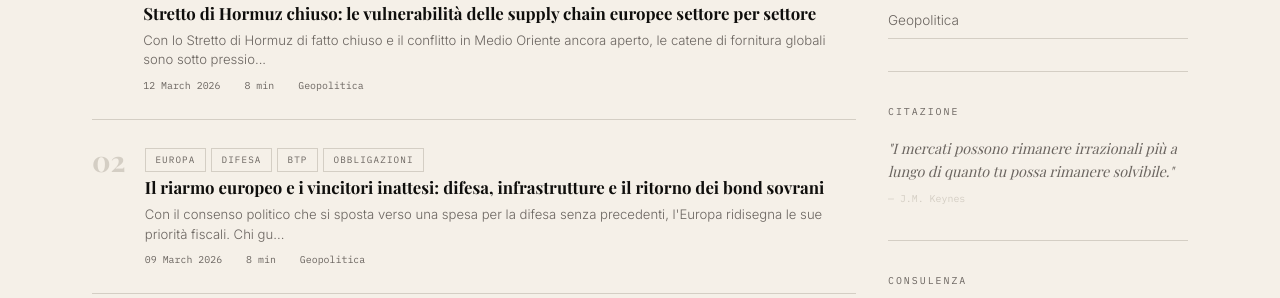
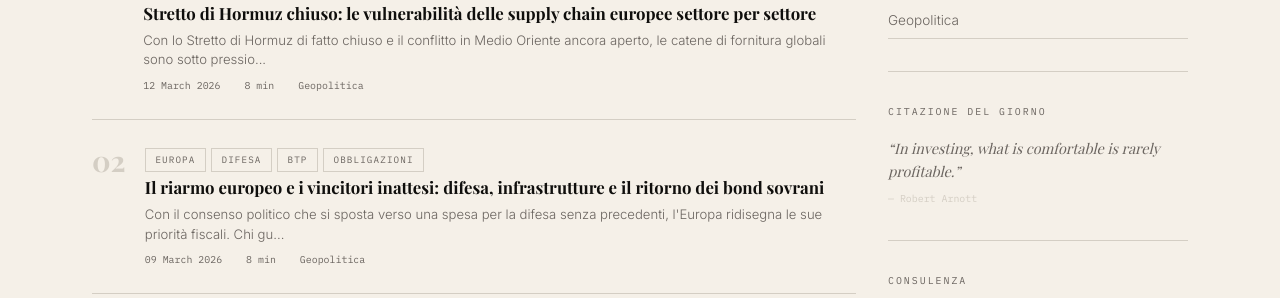
Before and after one commit to martellialessandro/martellialessandro.github.io, a Jekyll site: the page built from index.html, in a window 1280 px wide. Shown: the part 974-1272 px from the top of the page. Built offline with Jekyll 4.4.1, drawn with Linux system fonts in a browser that asks for light colours; some web fonts are replaced; some of the changed lines change nothing that is shown.

Commit message:
Add daily quote feature to sidebar

```diff
--- a/index.html
+++ b/index.html
@@ -153,13 +153,32 @@ title: Home
         {% endif %}
       </div>
 
-      <div class="sidebar-block">
-        <div class="sidebar-title">Citazione</div>
-        <blockquote style="font-family:'Playfair Display',serif; font-style:italic; font-size:0.9rem; line-height:1.6; color:var(--muted);">
-          "I mercati possono rimanere irrazionali più a lungo di quanto tu possa rimanere solvibile."
-        </blockquote>
-        <p style="font-family:'IBM Plex Mono',monospace; font-size:0.62rem; color:var(--border); margin-top:0.5rem;">— J.M. Keynes</p>
-      </div>
+<div class="sidebar-block">
+  <div class="sidebar-title">Citazione del giorno</div>
+  <blockquote id="random-quote" style="font-family:'Playfair Display',serif; font-style:italic; font-size:0.9rem; line-height:1.6; color:var(--muted);"></blockquote>
+  <p id="random-author" style="font-family:'IBM Plex Mono',monospace; font-size:0.62rem; color:var(--border); margin-top:0.5rem;"></p>
+</div>
+
+<script>
+const quotes = [
+  { text: "I mercati possono rimanere irrazionali più a lungo di quanto tu possa rimanere solvibile.", author: "J.M. Keynes" },
+  { text: "Il rischio viene dal non sapere quello che stai facendo.", author: "Warren Buffett" },
+  { text: "In investing, what is comfortable is rarely profitable.", author: "Robert Arnott" },
+  { text: "Il mercato azionario è un dispositivo per trasferire denaro dall'impaziente al paziente.", author: "Warren Buffett" },
+  { text: "Non è il ritorno sul mio investimento che mi preoccupa, è il ritorno del mio investimento.", author: "Will Rogers" },
+  { text: "La borsa è piena di individui che conoscono il prezzo di tutto ma il valore di niente.", author: "Philip Fisher" },
+  { text: "Diversificare è l'unico pasto gratis della finanza.", author: "Harry Markowitz" },
+  { text: "Il modo migliore per misurare il tuo successo di investimento non è se stai battendo il mercato, ma se hai messo in atto un piano finanziario che ti permette di raggiungere i tuoi obiettivi.", author: "Benjamin Graham" },
+  { text: "L'inflazione è l'unica forma di tassazione che può essere imposta senza legislazione.", author: "Milton Friedman" },
+  { text: "I mercati finanziari sono creati dall'uomo e quindi riflettono le debolezze umane.", author: "George Soros" }
+];
+
+const today = new Date();
+const seed = today.getFullYear() * 10000 + (today.getMonth() + 1) * 100 + today.getDate();
+const q = quotes[seed % quotes.length];
+document.getElementById('random-quote').textContent = '\u201C' + q.text + '\u201D';
+document.getElementById('random-author').textContent = '\u2014 ' + q.author;
+</script>
 
       <div class="sidebar-block">
         <div class="sidebar-title">Consulenza</div>
```
